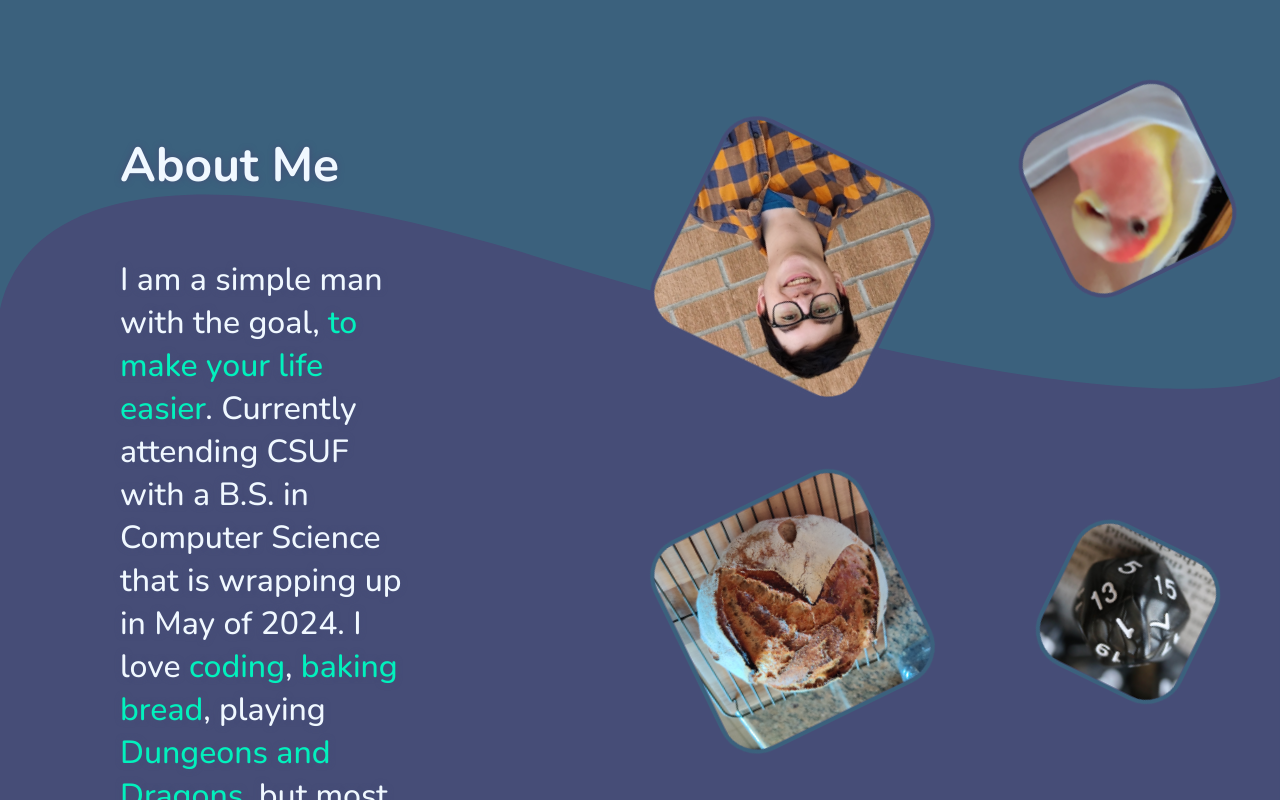
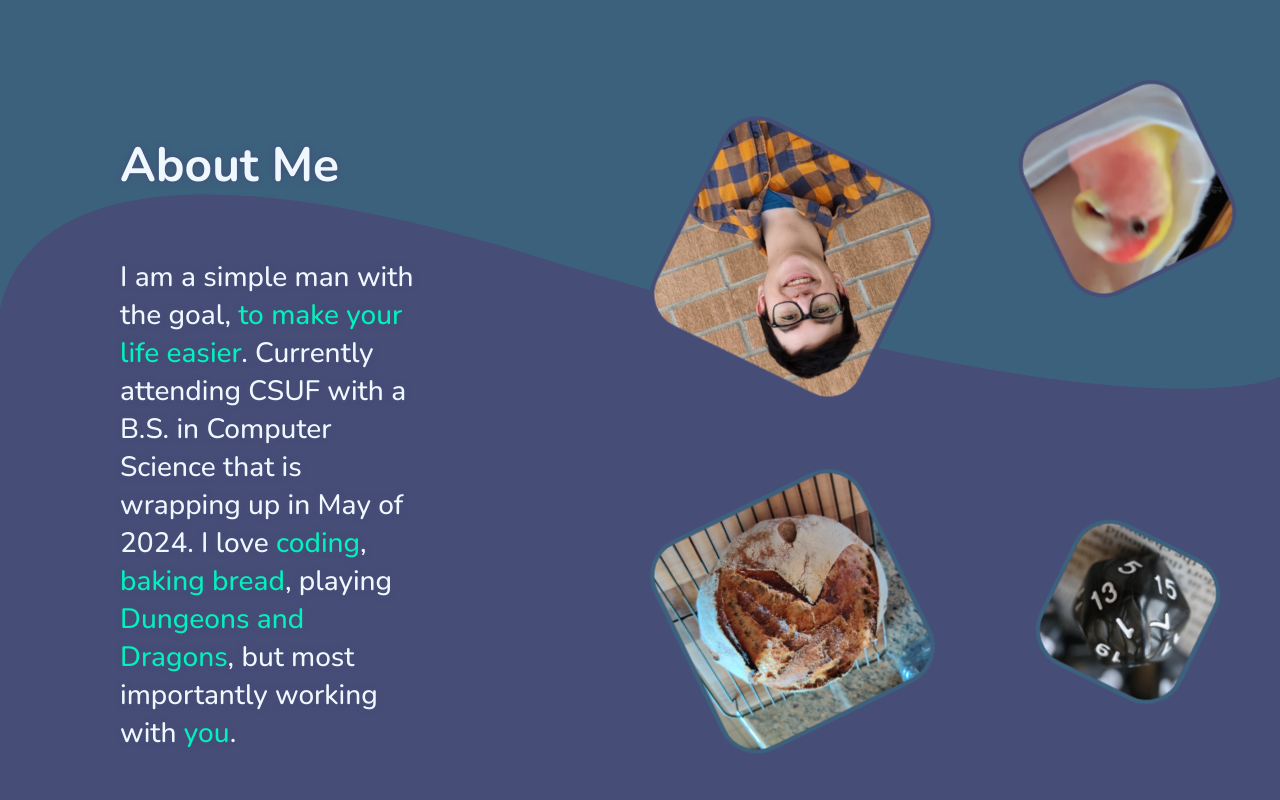
Before and after one commit to AlanCortez1337/portfolio, a React (Vite) app: page / in a window 1280 px wide. Shown: the part 800-1600 px from the top of the page. Built offline with nearby package versions, Linux system fonts and the light colour scheme.

Commit message:
began addressing the jump bug, found real problem

```diff
--- a/src/components/images/badge.jsx
+++ b/src/components/images/badge.jsx
@@ -19,7 +19,8 @@ function BadgeImage({badgeName}) {
 
     const badgeBounce = {
         y: {
-            yoyo: Infinity,
+            repeat: Infinity,
+            repeatType: "mirror",
             duration: 1,
             ease: "easeInOut"
         },
@@ -36,8 +37,30 @@ function BadgeImage({badgeName}) {
                 <motion.img
                     animate={badgeRotation.badge1}
                     transition={badgeBounce}
+                    // since we want to see my face vertical I need to rotate 45 deg from the original point
+                    // essentially turns the square into a diamond
                     whileHover={{transition: {type: "spring", velocity: 6}, rotate: -315, y: '-10vh'}}
-                    onHoverStart={() => {badgeRotation.badge1.rotate = 406}}
+                    // now that we set the new origin to -315, we still want to make a full loop around
+                    // to do so we just need to make sure the badge is combating the -315 by adding 45 to 360
+                    // in order to make it seem as if it is going full circle
+                    // onHoverStart={() => {badgeRotation.badge1.rotate = 406}}
+                    onHoverStart={(e) => {
+                        const startPoint = e.target.style.transform.search("rotate") + 7;
+                        const endPoint = e.target.style.transform.search("deg");
+
+                        console.log(e.target.style.transform.substring(startPoint, endPoint));
+
+                        let newStartDegree = parseFloat(e.target.style.transform.substring(startPoint, endPoint));
+                        console.log("whooo", newStartDegree);
+                        // TODO
+                            // fix the comments above
+                            // do the math calculation so that it does a full loop no matter what
+                            // victory lap
+                        // let newLoopAngle = newStartDegree
+
+
+                        badgeRotation.badge1.rotate = 406
+                    }}
                     src={MeBadge} alt="me" className="badge badge1" width={225} height={225}
                 />
             }
--- a/src/index.css
+++ b/src/index.css
@@ -221,8 +221,8 @@ body {
 
 /* Media Queries */
 
-@media screen and (max-width: 1800px){
-  .abt-grid img {
-    /* look into this */
+@media screen and (max-width: 1600px){
+  .blurp-abt p {
+    font-size: 28px;
   }
 }
```
